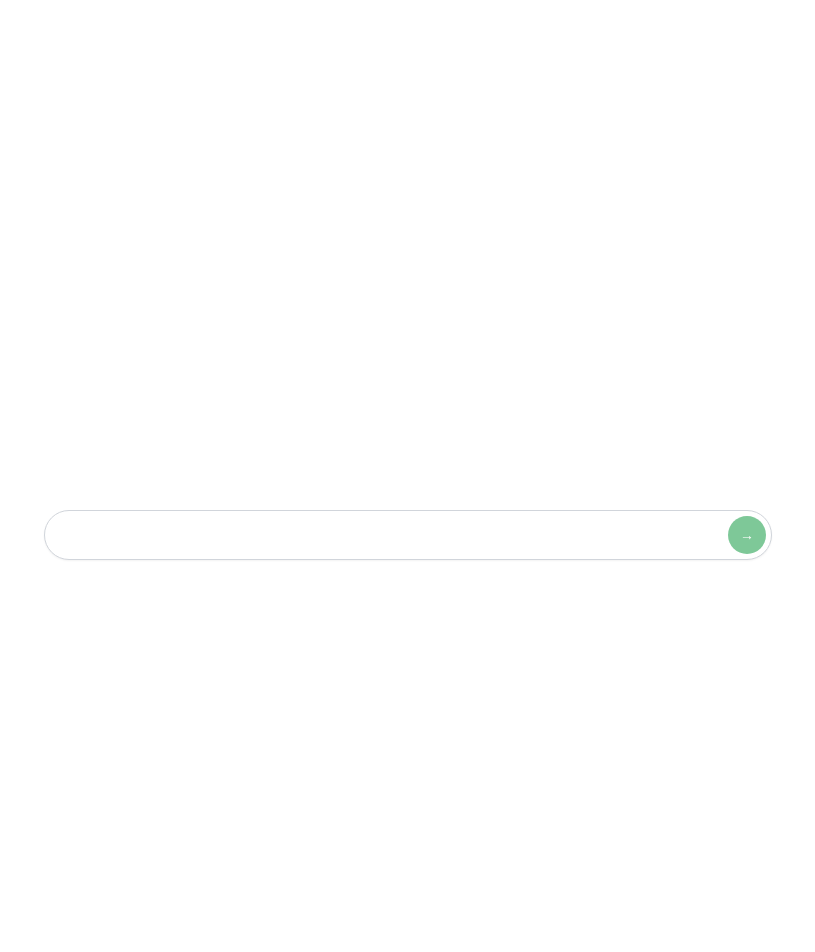
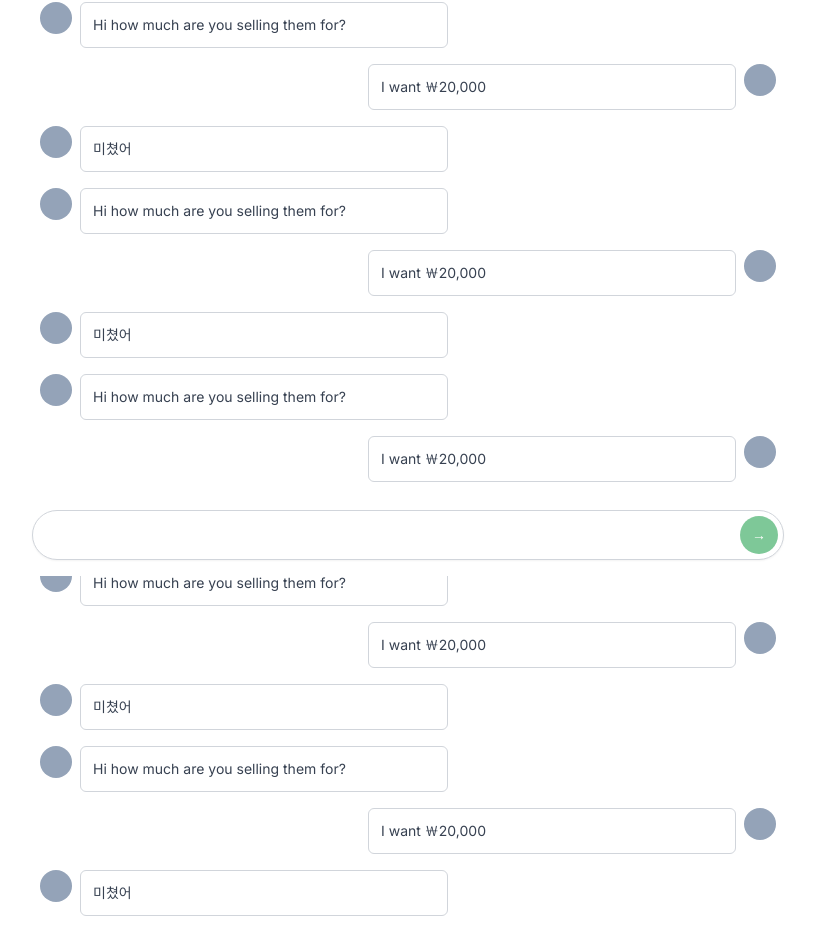
Before and after one commit to xoxojw/melon-market, a Next.js app: page /chats/0 in a window 1280 px wide. Shown: the part 224-1176 px from the top of the page, without its empty margins (232-1047 px from the left). Before the commit the page ends 800 px from the top, so only its background shows below. Built offline with nearby package versions, Linux system fonts and the light colour scheme.

Commit message:
:lipstick: Update stram page UI

```diff
--- a/src/app/chats/[id]/page.tsx
+++ b/src/app/chats/[id]/page.tsx
@@ -21,8 +21,98 @@ const ChatDetail: NextPage = () => {
           <p>미쳤어</p>
         </div>
       </div>
+      <div className="flex items-start space-x-2">
+        <div className="w-8 h-8 rounded-full bg-slate-400" />
+        <div className="w-1/2 text-sm text-gray-700 p-3 border border-gray-300 rounded-md">
+          <p>Hi how much are you selling them for?</p>
+        </div>
+      </div>
+      <div className="flex flex-row-reverse items-start space-x-2 space-x-reverse">
+        <div className="w-8 h-8 rounded-full bg-slate-400" />
+        <div className="w-1/2 text-sm text-gray-700 p-3 border border-gray-300 rounded-md">
+          <p>I want ￦20,000</p>
+        </div>
+      </div>
+      <div className="flex items-start space-x-2">
+        <div className="w-8 h-8 rounded-full bg-slate-400" />
+        <div className="w-1/2 text-sm text-gray-700 p-3 border border-gray-300 rounded-md">
+          <p>미쳤어</p>
+        </div>
+      </div>
+      <div className="flex items-start space-x-2">
+        <div className="w-8 h-8 rounded-full bg-slate-400" />
+        <div className="w-1/2 text-sm text-gray-700 p-3 border border-gray-300 rounded-md">
+          <p>Hi how much are you selling them for?</p>
+        </div>
+      </div>
+      <div className="flex flex-row-reverse items-start space-x-2 space-x-reverse">
+        <div className="w-8 h-8 rounded-full bg-slate-400" />
+        <div className="w-1/2 text-sm text-gray-700 p-3 border border-gray-300 rounded-md">
+          <p>I want ￦20,000</p>
+        </div>
+      </div>
+      <div className="flex items-start space-x-2">
+        <div className="w-8 h-8 rounded-full bg-slate-400" />
+        <div className="w-1/2 text-sm text-gray-700 p-3 border border-gray-300 rounded-md">
+          <p>미쳤어</p>
+        </div>
+      </div>
+      <div className="flex items-start space-x-2">
+        <div className="w-8 h-8 rounded-full bg-slate-400" />
+        <div className="w-1/2 text-sm text-gray-700 p-3 border border-gray-300 rounded-md">
+          <p>Hi how much are you selling them for?</p>
+        </div>
+      </div>
+      <div className="flex flex-row-reverse items-start space-x-2 space-x-reverse">
+        <div className="w-8 h-8 rounded-full bg-slate-400" />
+        <div className="w-1/2 text-sm text-gray-700 p-3 border border-gray-300 rounded-md">
+          <p>I want ￦20,000</p>
+        </div>
+      </div>
+      <div className="flex items-start space-x-2">
+        <div className="w-8 h-8 rounded-full bg-slate-400" />
+        <div className="w-1/2 text-sm text-gray-700 p-3 border border-gray-300 rounded-md">
+          <p>미쳤어</p>
+        </div>
+      </div>
+      <div className="flex items-start space-x-2">
+        <div className="w-8 h-8 rounded-full bg-slate-400" />
+        <div className="w-1/2 text-sm text-gray-700 p-3 border border-gray-300 rounded-md">
+          <p>Hi how much are you selling them for?</p>
+        </div>
+      </div>
+      <div className="flex flex-row-reverse items-start space-x-2 space-x-reverse">
+        <div className="w-8 h-8 rounded-full bg-slate-400" />
+        <div className="w-1/2 text-sm text-gray-700 p-3 border border-gray-300 rounded-md">
+          <p>I want ￦20,000</p>
+        </div>
+      </div>
+      <div className="flex items-start space-x-2">
+        <div className="w-8 h-8 rounded-full bg-slate-400" />
+        <div className="w-1/2 text-sm text-gray-700 p-3 border border-gray-300 rounded-md">
+          <p>미쳤어</p>
+        </div>
+      </div>
+      <div className="flex items-start space-x-2">
+        <div className="w-8 h-8 rounded-full bg-slate-400" />
+        <div className="w-1/2 text-sm text-gray-700 p-3 border border-gray-300 rounded-md">
+          <p>Hi how much are you selling them for?</p>
+        </div>
+      </div>
+      <div className="flex flex-row-reverse items-start space-x-2 space-x-reverse">
+        <div className="w-8 h-8 rounded-full bg-slate-400" />
+        <div className="w-1/2 text-sm text-gray-700 p-3 border border-gray-300 rounded-md">
+          <p>I want ￦20,000</p>
+        </div>
+      </div>
+      <div className="flex items-start space-x-2">
+        <div className="w-8 h-8 rounded-full bg-slate-400" />
+        <div className="w-1/2 text-sm text-gray-700 p-3 border border-gray-300 rounded-md">
+          <p>미쳤어</p>
+        </div>
+      </div>
       <div className="fixed max-w-3xl mx-auto bottom-0 inset-x-0 py-4 bg-white">
-        <div className="flex relative items-center mx-5">
+        <div className="flex relative items-center mx-2">
           <input type="text" className="w-full px-4 py-3 shadow-sm rounded-full border-gray-300 focus:ring-melon-500 focus:outline-none focus:border-melon-500" />
           <div className="absolute inset-y-0 flex py-1.5 pr-1.5 right-0">
             <button className="flex items-center bg-melon-300 rounded-full px-3 py-1.5 text-sm text-white hover:bg-melon-400 focus:ring-2 focus:ring-offset-2 focus:ring-melon-500 focus:outline-none">&rarr;</button>
--- /dev/null
+++ b/src/app/stream/[id]/page.tsx
@@ -0,0 +1,85 @@
+import type { NextPage } from "next";
+
+const StreamDetail: NextPage = () => {
+  return (
+    <>
+      <div className="px-4 py-10 space-y-4">
+          {/* aspect-video : 높이가 영상 비율에 맞게 자동조정됨 */}
+          <div className="w-full rounded-md shadow-sm bg-slate-300 aspect-video" />
+          <h3 className="text-gray-800 font-semibold text-2xl mt-2">라이브 스트림 재생 영역</h3>
+      </div>
+      <div className="h-[50vh] overflow-y-scroll mt-10 py-10 pb-16 px-4 space-y-4 flex flex-col">
+        <div className="flex items-start space-x-2">
+          <div className="w-8 h-8 rounded-full bg-slate-400" />
+          <div className="w-1/2 text-sm text-gray-700 p-3 border border-gray-300 rounded-md">
+            <p>Hi how much are you selling them for?</p>
+          </div>
+        </div>
+        <div className="flex flex-row-reverse items-start space-x-2 space-x-reverse">
+          <div className="w-8 h-8 rounded-full bg-slate-400" />
+          <div className="w-1/2 text-sm text-gray-700 p-3 border border-gray-300 rounded-md">
+            <p>I want ￦20,000</p>
+          </div>
+        </div>
+        <div className="flex items-start space-x-2">
+          <div className="w-8 h-8 rounded-full bg-slate-400" />
+          <div className="w-1/2 text-sm text-gray-700 p-3 border border-gray-300 rounded-md">
+            <p>Hi how much are you selling them for?</p>
+          </div>
+        </div>
+        <div className="flex flex-row-reverse items-start space-x-2 space-x-reverse">
+          <div className="w-8 h-8 rounded-full bg-slate-400" />
+          <div className="w-1/2 text-sm text-gray-700 p-3 border border-gray-300 rounded-md">
+            <p>I want ￦20,000</p>
+          </div>
+        </div>
+        <div className="flex items-start space-x-2">
+          <div className="w-8 h-8 rounded-full bg-slate-400" />
+          <div className="w-1/2 text-sm text-gray-700 p-3 border border-gray-300 rounded-md">
+            <p>Hi how much are you selling them for?</p>
+          </div>
+        </div>
+        <div className="flex flex-row-reverse items-start space-x-2 space-x-reverse">
+          <div className="w-8 h-8 rounded-full bg-slate-400" />
+          <div className="w-1/2 text-sm text-gray-700 p-3 border border-gray-300 rounded-md">
+            <p>I want ￦20,000</p>
+          </div>
+        </div>
+        <div className="flex items-start space-x-2">
+          <div className="w-8 h-8 rounded-full bg-slate-400" />
+          <div className="w-1/2 text-sm text-gray-700 p-3 border border-gray-300 rounded-md">
+            <p>Hi how much are you selling them for?</p>
+          </div>
+        </div>
+        <div className="flex flex-row-reverse items-start space-x-2 space-x-reverse">
+          <div className="w-8 h-8 rounded-full bg-slate-400" />
+          <div className="w-1/2 text-sm text-gray-700 p-3 border border-gray-300 rounded-md">
+            <p>I want ￦20,000</p>
+          </div>
+        </div>
+        <div className="flex items-start space-x-2">
+          <div className="w-8 h-8 rounded-full bg-slate-400" />
+          <div className="w-1/2 text-sm text-gray-700 p-3 border border-gray-300 rounded-md">
+            <p>Hi how much are you selling them for?</p>
+          </div>
+        </div>
+        <div className="flex flex-row-reverse items-start space-x-2 space-x-reverse">
+          <div className="w-8 h-8 rounded-full bg-slate-400" />
+          <div className="w-1/2 text-sm text-gray-700 p-3 border border-gray-300 rounded-md">
+            <p>I want ￦20,000</p>
+          </div>
+        </div>
+        <div className="fixed max-w-3xl mx-auto bottom-0 inset-x-0 py-4 bg-white">
+        <div className="flex relative items-center mx-2">
+          <input type="text" className="w-full px-4 py-3 shadow-sm rounded-full border-gray-300 focus:ring-melon-500 focus:outline-none focus:border-melon-500" />
+          <div className="absolute inset-y-0 flex py-1.5 pr-1.5 right-0">
+            <button className="flex items-center bg-melon-300 rounded-full px-3 py-1.5 text-sm text-white hover:bg-melon-400 focus:ring-2 focus:ring-offset-2 focus:ring-melon-500 focus:outline-none">&rarr;</button>
+          </div>
+        </div>
+      </div>
+      </div>
+    </>
+  )
+};
+
+export default StreamDetail;
--- /dev/null
+++ b/src/app/stream/page.tsx
@@ -0,0 +1,32 @@
+import type { NextPage } from "next";
+
+const Stream: NextPage = () => {
+  return (
+    <>
+      <div className="divide-y-2 px-4 py-10 space-y-4">
+        {[1, 1, 1, 1, 1, 1, 1].map((_, i) =>
+          <div className="pt-4" key={i}>
+            {/* aspect-video : 높이가 영상 비율에 맞게 자동조정됨 */}
+            <div className="w-full rounded-md shadow-sm bg-slate-300 aspect-video" />
+            <h3 className="text-gray-700 text-lg mt-2">라이브 스트림 재생 영역</h3>
+          </div>
+         )}
+      </div>
+      <button className="fixed bottom-8 right-5 bg-melon-300 text-white rounded-full p-4 shadow-lg hover:bg-melon-400 transition ease-in-out duration-200">
+        <svg
+          xmlns="http://www.w3.org/2000/svg"
+          fill="none"
+          viewBox="0 0 24 24"
+          strokeWidth="1.5"
+          stroke="currentColor"
+          className="w-6 h-6">
+          <path
+            strokeLinecap="round"
+            d="M15.75 10.5l4.72-4.72a.75.75 0 011.28.53v11.38a.75.75 0 01-1.28.53l-4.72-4.72M4.5 18.75h9a2.25 2.25 0 002.25-2.25v-9a2.25 2.25 0 00-2.25-2.25h-9A2.25 2.25 0 002.25 7.5v9a2.25 2.25 0 002.25 2.25z" />
+        </svg>
+      </button>
+    </>
+  )
+};
+
+export default Stream;
--- a/src/styles/globals.css
+++ b/src/styles/globals.css
@@ -14,6 +14,11 @@ body {
   width: 11/12;
   max-width: 768px;
   margin: 0 auto;
+
+  -ms-overflow-style: none;
+  ::-webkit-scrollbar {
+    display: none;
+  }
 }
 
 /* :root {
```
